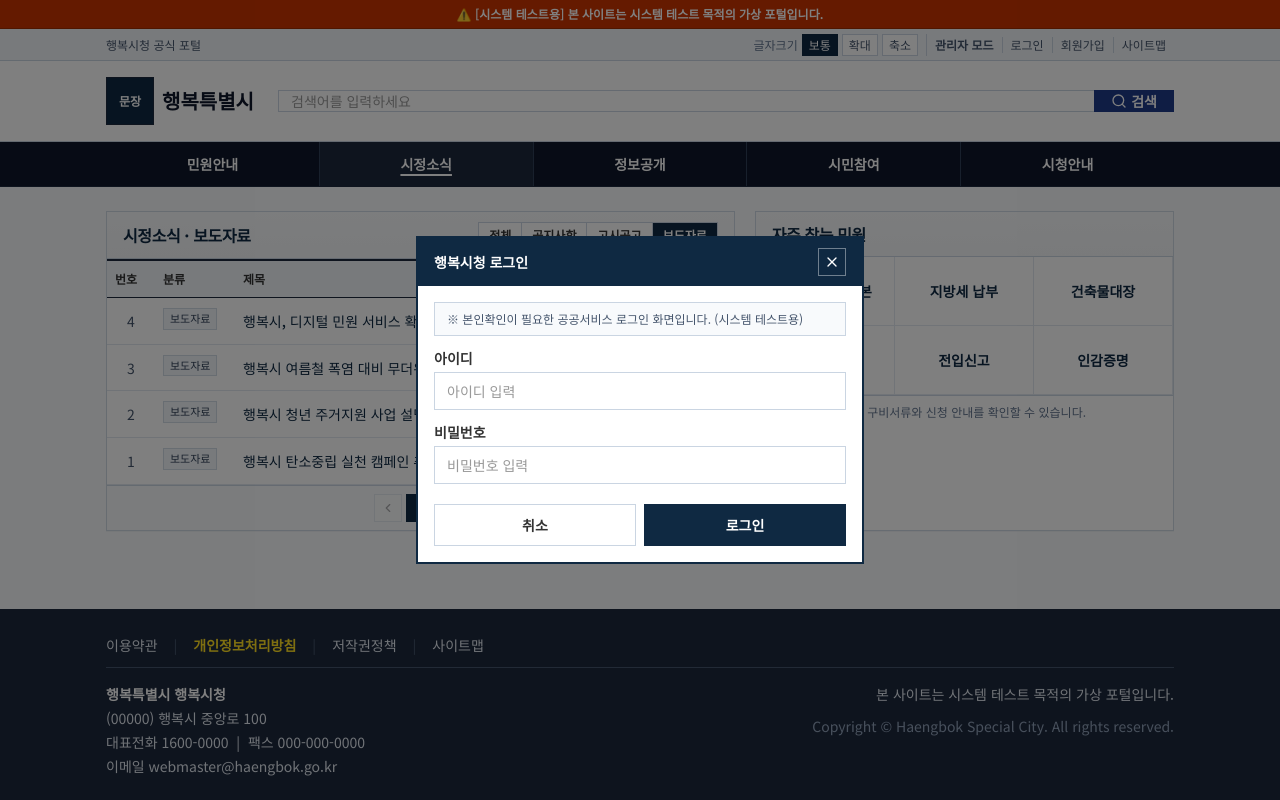
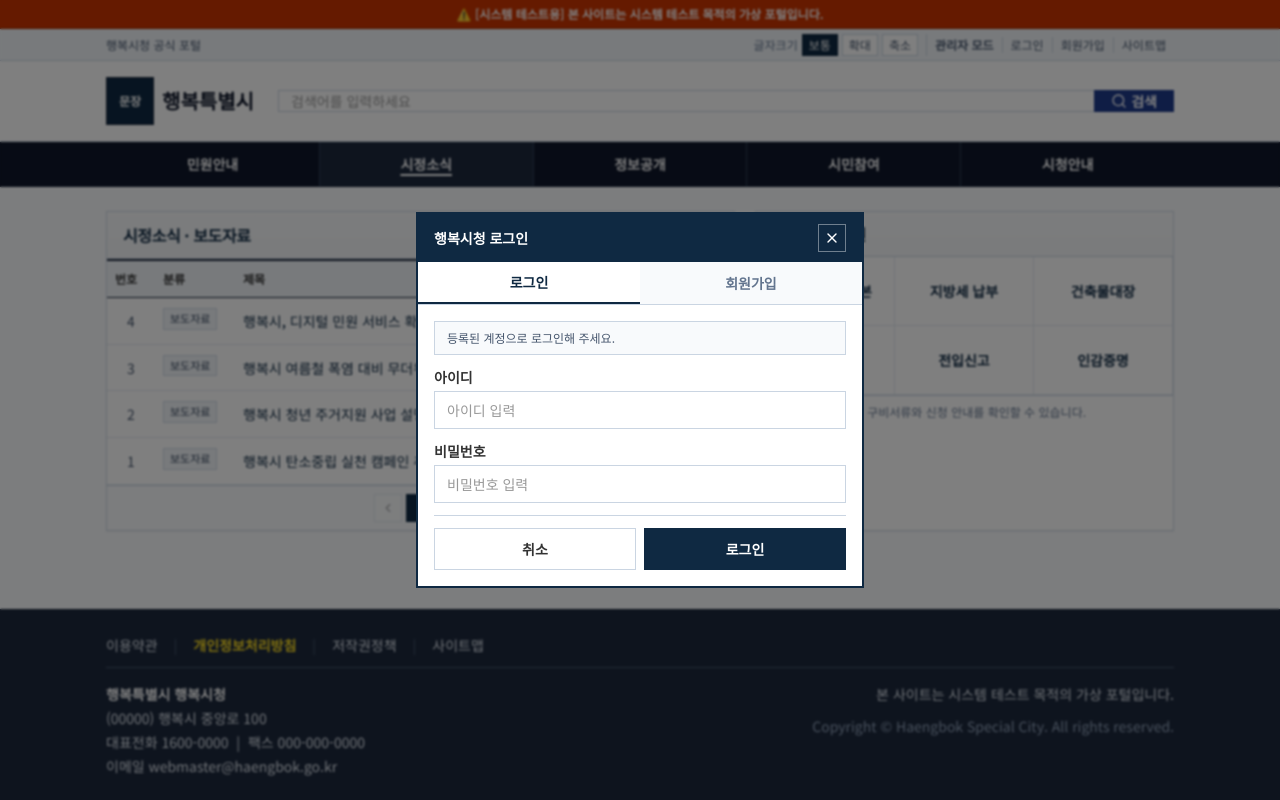
Before and after one commit to cocktailhw/vue-frontend, a Vue app: page / in a window 1280 px wide. Both pictures are taken after a click on the button "로그인". Built offline with nearby package versions, Linux system fonts and the light colour scheme; no server answers; a web font is replaced by a local one.

Commit message:
회원가입 및 로그인 기능 구현

```diff
--- a/src/components/AuthModal.vue
+++ b/src/components/AuthModal.vue
@@ -1,6 +1,7 @@
 <script setup>
 import { computed, onUnmounted, ref, watch } from 'vue'
 import { X } from 'lucide-vue-next'
+import { usePortalStore } from '../stores/portal'
 
 const props = defineProps({
   open: { type: Boolean, default: false },
@@ -12,16 +13,43 @@ const props = defineProps({
 
 const emit = defineEmits(['close'])
 
-const userId = ref('')
+const portalStore = usePortalStore()
+
+const activeTab = ref('login')
+const username = ref('')
 const password = ref('')
-const name = ref('')
+const submitting = ref(false)
+const errorMessage = ref('')
+const infoMessage = ref('')
 
 const title = computed(() =>
-  props.mode === 'signup' ? '행복시청 회원가입' : '행복시청 로그인',
+  activeTab.value === 'signup' ? '행복시청 회원가입' : '행복시청 로그인',
 )
 
+const submitLabel = computed(() => {
+  if (submitting.value) {
+    return activeTab.value === 'signup' ? '가입 중…' : '로그인 중…'
+  }
+  return activeTab.value === 'signup' ? '회원가입' : '로그인'
+})
+
+function resetForm({ keepInfo = false } = {}) {
+  username.value = ''
+  password.value = ''
+  errorMessage.value = ''
+  submitting.value = false
+  if (!keepInfo) infoMessage.value = ''
+}
+
+function switchTab(tab) {
+  if (activeTab.value === tab || submitting.value) return
+  activeTab.value = tab
+  errorMessage.value = ''
+  infoMessage.value = ''
+}
+
 function onKeydown(event) {
-  if (event.key === 'Escape') emit('close')
+  if (event.key === 'Escape' && !submitting.value) emit('close')
 }
 
 watch(
@@ -29,12 +57,21 @@ watch(
   (value) => {
     document.body.style.overflow = value ? 'hidden' : ''
     if (value) {
-      userId.value = ''
-      password.value = ''
-      name.value = ''
+      activeTab.value = props.mode === 'signup' ? 'signup' : 'login'
+      resetForm()
       window.addEventListener('keydown', onKeydown)
     } else {
       window.removeEventListener('keydown', onKeydown)
+    }
+  },
+)
+
+watch(
+  () => props.mode,
+  (mode) => {
+    if (props.open) {
+      activeTab.value = mode === 'signup' ? 'signup' : 'login'
+      errorMessage.value = ''
     }
   },
 )
@@ -44,21 +81,43 @@ onUnmounted(() => {
   window.removeEventListener('keydown', onKeydown)
 })
 
-function onSubmit() {
-  if (!userId.value.trim() || !password.value.trim()) {
-    window.alert('아이디와 비밀번호를 입력해 주세요.')
+async function onSubmit() {
+  const id = username.value.trim()
+  const pw = password.value
+
+  if (!id || !pw) {
+    errorMessage.value = '아이디와 비밀번호를 입력해 주세요.'
     return
   }
-  if (props.mode === 'signup' && !name.value.trim()) {
-    window.alert('이름을 입력해 주세요.')
-    return
+
+  submitting.value = true
+  errorMessage.value = ''
+  infoMessage.value = ''
+
+  try {
+    if (activeTab.value === 'signup') {
+      await portalStore.signup(id, pw)
+      resetForm({ keepInfo: true })
+      activeTab.value = 'login'
+      infoMessage.value = '회원가입이 완료되었습니다. 로그인해 주세요.'
+      return
+    }
+
+    await portalStore.loginAdmin(id, pw)
+    emit('close')
+  } catch (error) {
+    const status = error?.response?.status
+    if (activeTab.value === 'signup' && status === 409) {
+      errorMessage.value = '이미 사용 중인 아이디입니다.'
+      return
+    }
+    errorMessage.value =
+      activeTab.value === 'signup'
+        ? '회원가입에 실패했습니다. 잠시 후 다시 시도해 주세요.'
+        : '로그인에 실패했습니다. 아이디/비밀번호를 확인해 주세요.'
+  } finally {
+    submitting.value = false
   }
-  window.alert(
-    props.mode === 'signup'
-      ? '회원가입 신청이 접수되었습니다. (테스트)'
-      : '로그인이 완료되었습니다. (테스트)',
-  )
-  emit('close')
 }
 </script>
 
@@ -66,78 +125,119 @@ function onSubmit() {
   <Teleport to="body">
     <div
       v-if="open"
-      class="fixed inset-0 z-50 flex items-center justify-center bg-black/50 p-4"
+      class="fixed inset-0 z-50 flex items-center justify-center bg-black/50 p-4 backdrop-blur-[1px]"
       role="dialog"
       aria-modal="true"
       :aria-label="title"
     >
-      <button type="button" class="absolute inset-0" aria-label="닫기" @click="emit('close')" />
+      <button
+        type="button"
+        class="absolute inset-0"
+        aria-label="닫기"
+        :disabled="submitting"
+        @click="emit('close')"
+      />
+
       <div class="relative z-10 w-full max-w-md border-2 border-[#0F2942] bg-white">
         <div class="flex items-center justify-between bg-[#0F2942] px-4 py-2.5 text-white">
           <h2 class="text-sm font-bold">{{ title }}</h2>
           <button
             type="button"
-            class="inline-flex h-7 w-7 items-center justify-center border border-white/40"
+            class="inline-flex h-7 w-7 items-center justify-center border border-white/40 disabled:opacity-50"
             aria-label="닫기"
+            :disabled="submitting"
             @click="emit('close')"
           >
             <X :size="16" />
           </button>
         </div>
 
+        <div class="flex border-b border-slate-300" role="tablist" aria-label="인증 방식">
+          <button
+            type="button"
+            role="tab"
+            class="flex-1 py-2.5 text-sm font-bold transition-colors"
+            :class="
+              activeTab === 'login'
+                ? 'border-b-2 border-[#0F2942] bg-white text-[#0F2942]'
+                : 'bg-slate-50 text-slate-500 hover:text-[#0F2942]'
+            "
+            :aria-selected="activeTab === 'login'"
+            :disabled="submitting"
+            @click="switchTab('login')"
+          >
+            로그인
+          </button>
+          <button
+            type="button"
+            role="tab"
+            class="flex-1 py-2.5 text-sm font-bold transition-colors"
+            :class="
+              activeTab === 'signup'
+                ? 'border-b-2 border-[#0F2942] bg-white text-[#0F2942]'
+                : 'bg-slate-50 text-slate-500 hover:text-[#0F2942]'
+            "
+            :aria-selected="activeTab === 'signup'"
+            :disabled="submitting"
+            @click="switchTab('signup')"
+          >
+            회원가입
+          </button>
+        </div>
+
         <form class="space-y-3 p-4 text-sm text-[#333333]" @submit.prevent="onSubmit">
           <p class="border border-slate-300 bg-slate-50 px-3 py-2 text-xs text-slate-600">
-            ※ 본인확인이 필요한 공공서비스 로그인 화면입니다. (시스템 테스트용)
+            {{
+              activeTab === 'signup'
+                ? '아이디와 비밀번호를 입력해 계정을 등록합니다.'
+                : '등록된 계정으로 로그인해 주세요.'
+            }}
           </p>
 
-          <div v-if="mode === 'signup'">
-            <label class="mb-1 block font-bold" for="auth-name">이름</label>
+          <div>
+            <label class="mb-1 block font-bold" for="auth-username">아이디</label>
             <input
-              id="auth-name"
-              v-model="name"
+              id="auth-username"
+              v-model="username"
               type="text"
-              class="w-full border border-slate-300 px-3 py-2"
-              placeholder="홍길동"
+              class="w-full border border-slate-300 px-3 py-2 disabled:bg-slate-100"
+              placeholder="아이디 입력"
+              autocomplete="username"
+              :disabled="submitting"
             />
           </div>
 
           <div>
-            <label class="mb-1 block font-bold" for="auth-id">아이디</label>
+            <label class="mb-1 block font-bold" for="auth-password">비밀번호</label>
             <input
-              id="auth-id"
-              v-model="userId"
-              type="text"
-              class="w-full border border-slate-300 px-3 py-2"
-              placeholder="아이디 입력"
-              autocomplete="username"
+              id="auth-password"
+              v-model="password"
+              type="password"
+              class="w-full border border-slate-300 px-3 py-2 disabled:bg-slate-100"
+              placeholder="비밀번호 입력"
+              :autocomplete="activeTab === 'signup' ? 'new-password' : 'current-password'"
+              :disabled="submitting"
             />
           </div>
 
-          <div>
-            <label class="mb-1 block font-bold" for="auth-pw">비밀번호</label>
-            <input
-              id="auth-pw"
-              v-model="password"
-              type="password"
-              class="w-full border border-slate-300 px-3 py-2"
-              placeholder="비밀번호 입력"
-              autocomplete="current-password"
-            />
-          </div>
+          <p v-if="infoMessage" class="text-xs font-semibold text-[#0F2942]">{{ infoMessage }}</p>
+          <p v-if="errorMessage" class="text-xs font-semibold text-red-700">{{ errorMessage }}</p>
 
-          <div class="flex gap-2 pt-2">
+          <div class="flex gap-2 border-t border-slate-300 pt-3">
             <button
               type="button"
-              class="flex-1 border border-slate-300 bg-white py-2.5 font-bold"
+              class="flex-1 border border-slate-300 bg-white py-2.5 font-bold disabled:opacity-60"
+              :disabled="submitting"
               @click="emit('close')"
             >
               취소
             </button>
             <button
               type="submit"
-              class="flex-1 border border-[#0F2942] bg-[#0F2942] py-2.5 font-bold text-white"
+              class="flex-1 border border-[#0F2942] bg-[#0F2942] py-2.5 font-bold text-white disabled:opacity-60"
+              :disabled="submitting"
             >
-              {{ mode === 'signup' ? '가입신청' : '로그인' }}
+              {{ submitLabel }}
             </button>
           </div>
         </form>
--- a/src/stores/portal.js
+++ b/src/stores/portal.js
@@ -109,6 +109,14 @@ export const usePortalStore = defineStore('portal', () => {
     // Cookie is set by the server (HttpOnly); no token stored in JS.
     isAdmin.value = true
     showFlashToast('관리자 로그인에 성공했습니다.')
+  }
+
+  /**
+   * Register a new account (DB-backed auth).
+   * @returns {Promise<unknown>} unwrapped API response body
+   */
+  async function signup(username, password) {
+    return http.post('/v1/auth/signup', { username, password })
   }
 
   async function logoutAdmin({ silent = false } = {}) {
@@ -298,6 +306,7 @@ export const usePortalStore = defineStore('portal', () => {
     clearFlashToast,
     restoreAdminSession,
     loginAdmin,
+    signup,
     logoutAdmin,
     selectGnb,
     setBoardTab,
```
